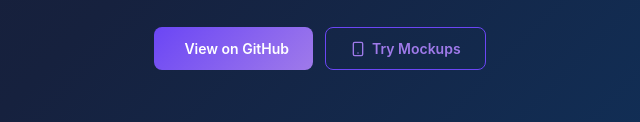
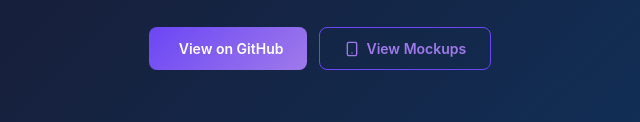
Before and after one commit to aybvip/Pi-Visual-Builder, a plain HTML site: page index.html in a window 1280 px wide. Shown: the part 678-800 px from the top of the page, 320-960 px from the left. Drawn offline with nearby package versions, Linux system fonts and the light colour scheme.

Commit message:
docs: 'Try Mockups' -> 'View Mockups'

```diff
--- a/index.html
+++ b/index.html
@@ -80,7 +80,7 @@
   <img class="hero-img" src="assets/preview.png" alt="Pi Visual Builder Preview">
   <div class="btn-group">
     <a class="btn btn-primary" href="https://github.com/aybvip/Pi-Visual-Builder"><i data-lucide="github"></i> View on GitHub</a>
-    <a class="btn btn-outline" href="#mockups"><i data-lucide="smartphone"></i> Try Mockups</a>
+    <a class="btn btn-outline" href="#mockups"><i data-lucide="smartphone"></i> View Mockups</a>
   </div>
 </div>
 
```
